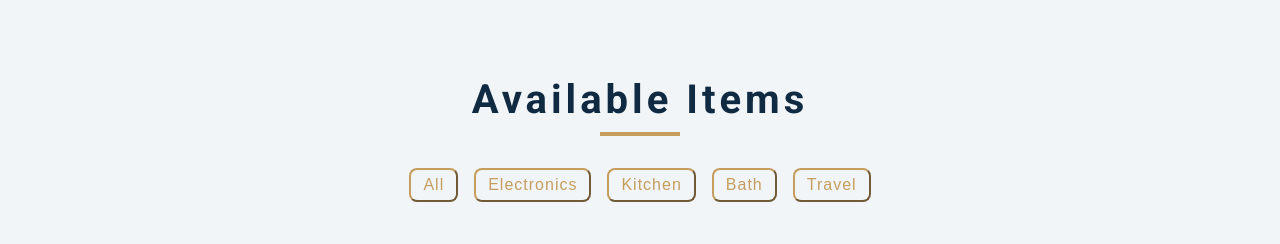
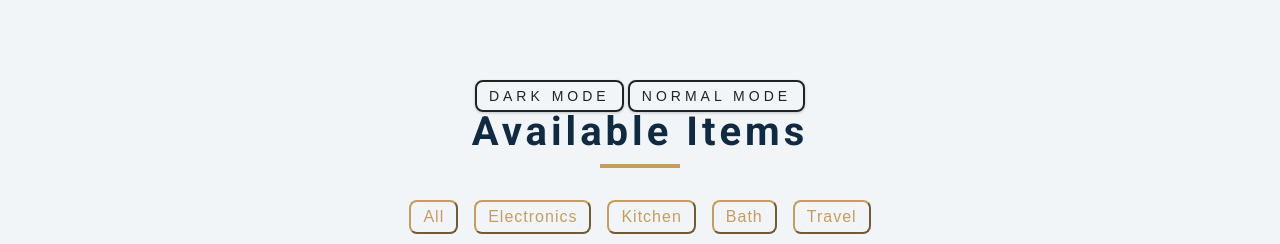
Before and after one commit to itzmejus/shopping-app, a plain HTML site: page index.html in a window 1280 px wide. Shown: the top 244 px of the page. Drawn offline with nearby package versions, Linux system fonts and the light colour scheme.

Commit message:
added dark mode

```diff
--- a/app.js
+++ b/app.js
@@ -100,16 +100,9 @@ filterBtn.forEach(function (btn) {
         else {
             displayMenuItems(menuCategory)
         }
-
-
-
-
         //console.log(e.currentTarget.dataset.id)
-
     })
 })
-
-
 
 
 function displayMenuItems(menuItems) {
@@ -134,3 +127,18 @@ function displayMenuItems(menuItems) {
 
 
 }
+
+//dark mode
+
+const colors = ["#444444", "#ffffff"];
+const randomBtn = document.querySelector(".btn-1")
+const normalBtn = document.querySelector(".btn-2")
+const color = document.querySelector(".color");
+
+randomBtn.addEventListener("click", function () {
+    document.body.style.backgroundColor = colors[0];
+});
+
+normalBtn.addEventListener("click", function () {
+    document.body.style.backgroundColor = colors[1];
+});
--- a/index.html
+++ b/index.html
@@ -3,7 +3,7 @@
   <head>
     <meta charset="UTF-8" />
     <meta name="viewport" content="width=device-width, initial-scale=1.0" />
-    <title>Menu</title>
+    <title>Shopping</title>
     <!-- font-awesome -->
 
     <!-- styles -->
@@ -13,6 +13,8 @@
     <section class="menu">
       <!-- title -->
       <div class="title">
+        <button class="btn-1">Dark Mode</button>
+        <button class="btn-2">Normal Mode</button>
         <h2>Available Items</h2>
         <div class="underline"></div>
       </div>
--- a/style.css
+++ b/style.css
@@ -262,3 +262,43 @@ Menu
     height: 150px;
   }
 }
+
+
+
+.btn-1  {
+  text-transform: uppercase;
+  background: transparent;
+  color: var(--clr-black);
+  padding: 0.375rem 0.75rem;
+  letter-spacing: var(--spacing);
+  display: inline-block;
+  transition: var(--transition);
+  font-size: 0.875rem;
+  border: 2px solid var(--clr-black);
+  cursor: pointer;
+  box-shadow: 0 1px 3px rgba(0, 0, 0, 0.2);
+  border-radius: var(--radius);
+}
+.btn-1:hover {
+  color: var(--clr-white);
+  background: var(--clr-black);
+}
+
+.btn-2  {
+  text-transform: uppercase;
+  background: transparent;
+  color: var(--clr-black);
+  padding: 0.375rem 0.75rem;
+  letter-spacing: var(--spacing);
+  display: inline-block;
+  transition: var(--transition);
+  font-size: 0.875rem;
+  border: 2px solid var(--clr-black);
+  cursor: pointer;
+  box-shadow: 0 1px 3px rgba(0, 0, 0, 0.2);
+  border-radius: var(--radius);
+}
+.btn-2:hover {
+  color: var(--clr-white);
+  background: var(--clr-black);
+}
```
